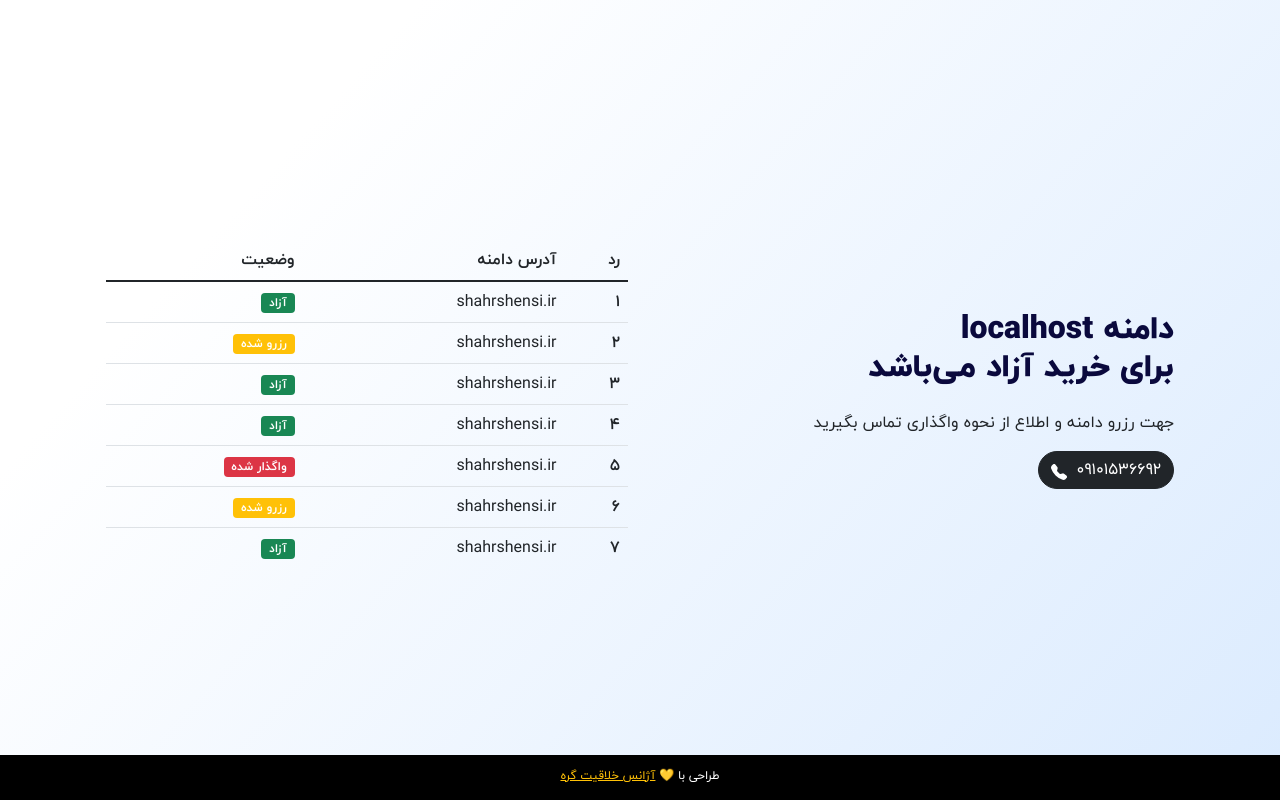
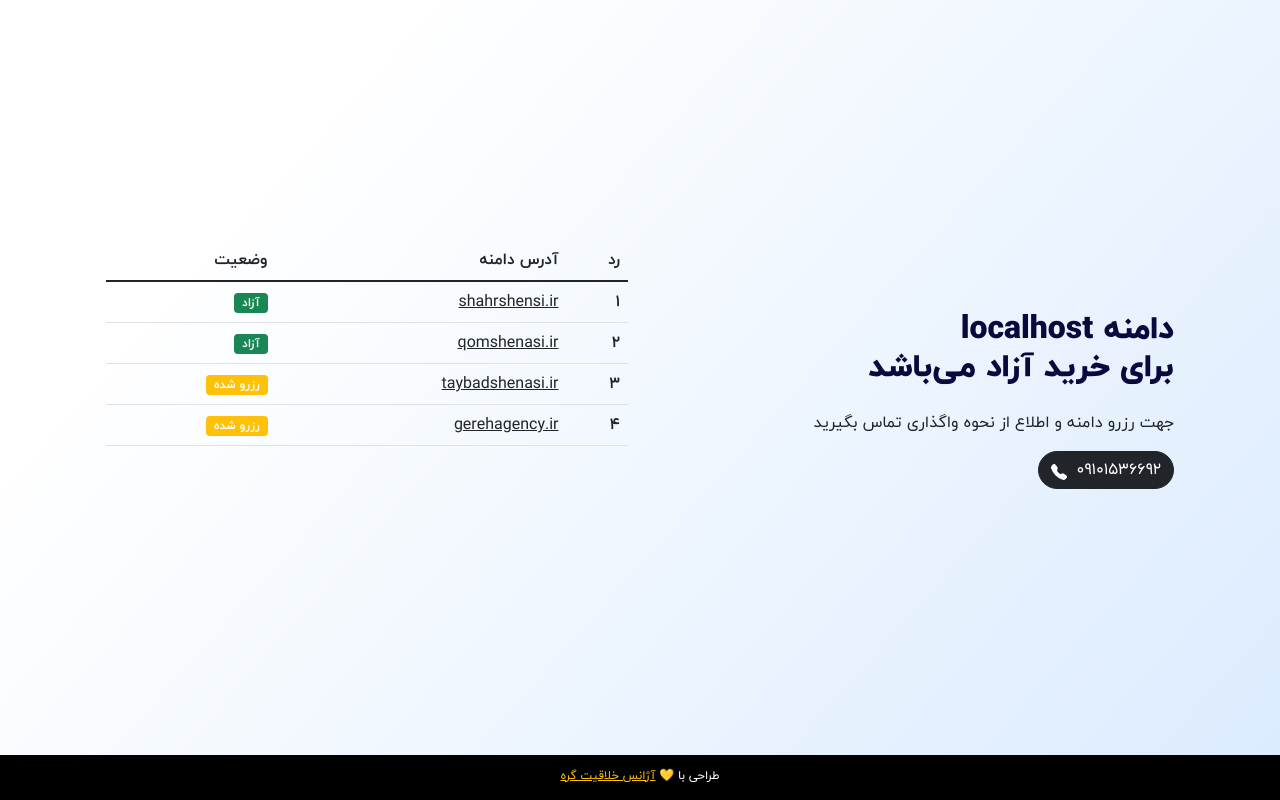
Before and after one commit to heydaromid/shahrshenasi, a plain HTML site: page index.html in a window 1280 px wide. Drawn offline with nearby package versions, Linux system fonts and the light colour scheme.

Commit message:
Create table with JS

```diff
--- a/assets/js/script.js
+++ b/assets/js/script.js
@@ -1,2 +1,46 @@
+// Show domain name
 const nameDomain = document.getElementById('domain');
 nameDomain.innerHTML = `دامنه ${document.domain}`;
+
+
+let infoDomain = {
+    num : ["۲","۳","۴"],
+    nameDomain : ["qomshenasi.ir","taybadshenasi.ir","gerehagency.ir"],
+    state : [1,0,0],
+};
+console.log(infoDomain.num.length);
+// Create domain table
+const tableBody = document.querySelector(`#tbody`);
+for (let i = 0 ; i < infoDomain.num.length ; i++) {
+    // tr
+    let tr = document.createElement("tr");
+    // th
+    let th = document.createElement("th");
+    th.setAttribute("scope" , "row");
+    th.innerHTML = `${infoDomain.num[i]}`;
+    // domain td
+    let domainTd = document.createElement("td");
+    let a = document.createElement("a");
+    a.setAttribute("href" , `https://${infoDomain.nameDomain[i]}`);
+    a.setAttribute("target" , "_blank");
+    a.classList.add("text-dark");
+    a.innerHTML = `${infoDomain.nameDomain[i]}`;
+    domainTd.appendChild(a);
+    // status td
+    let statusTd = document.createElement("td");
+    let span = document.createElement("span");
+    if (infoDomain.state[i] === 1) {
+        span.innerHTML = "آزاد";
+        span.classList.add("badge","bg-success")
+        statusTd.appendChild(span);
+    } else {
+        span.innerHTML = "رزرو شده";
+        span.classList.add("badge","bg-warning")
+        statusTd.appendChild(span);
+    }
+    // append in tr
+    tr.appendChild(th);
+    tr.appendChild(domainTd);
+    tr.appendChild(statusTd);
+    tableBody.appendChild(tr);
+};
--- a/index.html
+++ b/index.html
@@ -24,8 +24,10 @@
             <a href="tel:+989101536692">
                 <button id="btn" class="btn btn-dark rounded-pill">
                     ۰۹۱۰۱۵۳۶۶۹۲
-                    <svg xmlns="http://www.w3.org/2000/svg" width="16" height="16" fill="currentColor" class="bi bi-telephone-fill me-1" viewBox="0 0 16 16">
-                        <path fill-rule="evenodd" d="M1.885.511a1.745 1.745 0 0 1 2.61.163L6.29 2.98c.329.423.445.974.315 1.494l-.547 2.19a.678.678 0 0 0 .178.643l2.457 2.457a.678.678 0 0 0 .644.178l2.189-.547a1.745 1.745 0 0 1 1.494.315l2.306 1.794c.829.645.905 1.87.163 2.611l-1.034 1.034c-.74.74-1.846 1.065-2.877.702a18.634 18.634 0 0 1-7.01-4.42 18.634 18.634 0 0 1-4.42-7.009c-.362-1.03-.037-2.137.703-2.877L1.885.511z"/>
+                    <svg xmlns="http://www.w3.org/2000/svg" width="16" height="16" fill="currentColor"
+                        class="bi bi-telephone-fill me-1" viewBox="0 0 16 16">
+                        <path fill-rule="evenodd"
+                            d="M1.885.511a1.745 1.745 0 0 1 2.61.163L6.29 2.98c.329.423.445.974.315 1.494l-.547 2.19a.678.678 0 0 0 .178.643l2.457 2.457a.678.678 0 0 0 .644.178l2.189-.547a1.745 1.745 0 0 1 1.494.315l2.306 1.794c.829.645.905 1.87.163 2.611l-1.034 1.034c-.74.74-1.846 1.065-2.877.702a18.634 18.634 0 0 1-7.01-4.42 18.634 18.634 0 0 1-4.42-7.009c-.362-1.03-.037-2.137.703-2.877L1.885.511z" />
                     </svg>
                 </button>
             </a>
@@ -39,40 +41,10 @@
                         <th scope="col">وضعیت</th>
                     </tr>
                 </thead>
-                <tbody>
+                <tbody id="tbody">
                     <tr>
                         <th scope="row">۱</th>
-                        <td>shahrshensi.ir</td>
-                        <td><span class="badge bg-success">آزاد</span></td>
-                    </tr>
-                    <tr>
-                        <th scope="row">۲</th>
-                        <td>shahrshensi.ir</td>
-                        <td><span class="badge bg-warning">رزرو شده</span></td>
-                    </tr>
-                    <tr>
-                        <th scope="row">۳</th>
-                        <td>shahrshensi.ir</td>
-                        <td><span class="badge bg-success">آزاد</span></td>
-                    </tr>
-                    <tr>
-                        <th scope="row">۴</th>
-                        <td>shahrshensi.ir</td>
-                        <td><span class="badge bg-success">آزاد</span></td>
-                    </tr>
-                    <tr>
-                        <th scope="row">۵</th>
-                        <td>shahrshensi.ir</td>
-                        <td><span class="badge bg-danger">واگذار شده</span></td>
-                    </tr>
-                    <tr>
-                        <th scope="row">۶</th>
-                        <td>shahrshensi.ir</td>
-                        <td><span class="badge bg-warning">رزرو شده</span></td>
-                    </tr>
-                    <tr>
-                        <th scope="row">۷</th>
-                        <td>shahrshensi.ir</td>
+                        <td> <a href="http://shahrshensi.ir" target="_blank" class="text-dark">shahrshensi.ir</a> </td>
                         <td><span class="badge bg-success">آزاد</span></td>
                     </tr>
                 </tbody>
@@ -80,7 +52,7 @@
         </div>
     </div>
     <footer class="position-fixed bottom-0 bg-black text-white text-center">
-        طراحی با 💛 <a href="http://gerehagency.ir" class="text-warning">آژانس خلاقیت گره</a>
+        طراحی با 💛 <a href="http://gerehagency.ir" target="_blank" class="text-warning">آژانس خلاقیت گره</a>
     </footer>
     <script src="assets/js/script.js"></script>
 </body>
```
